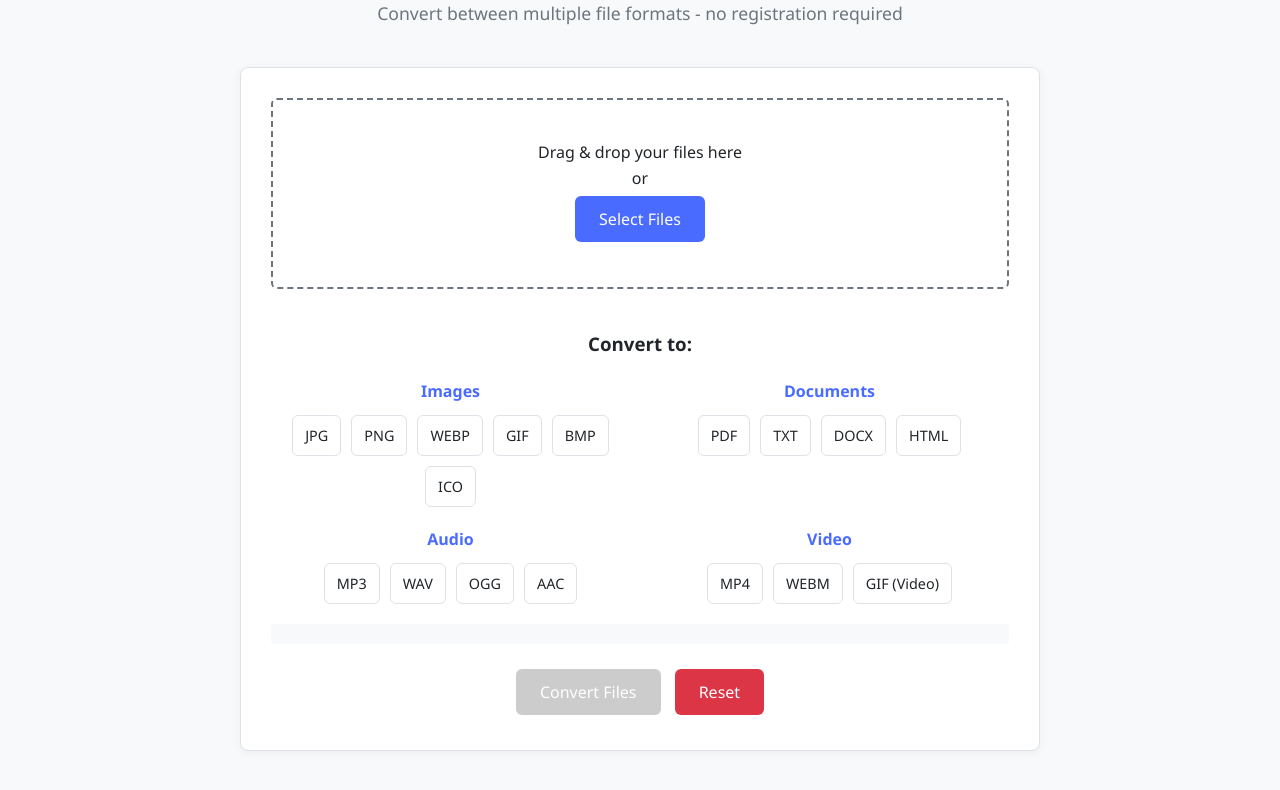
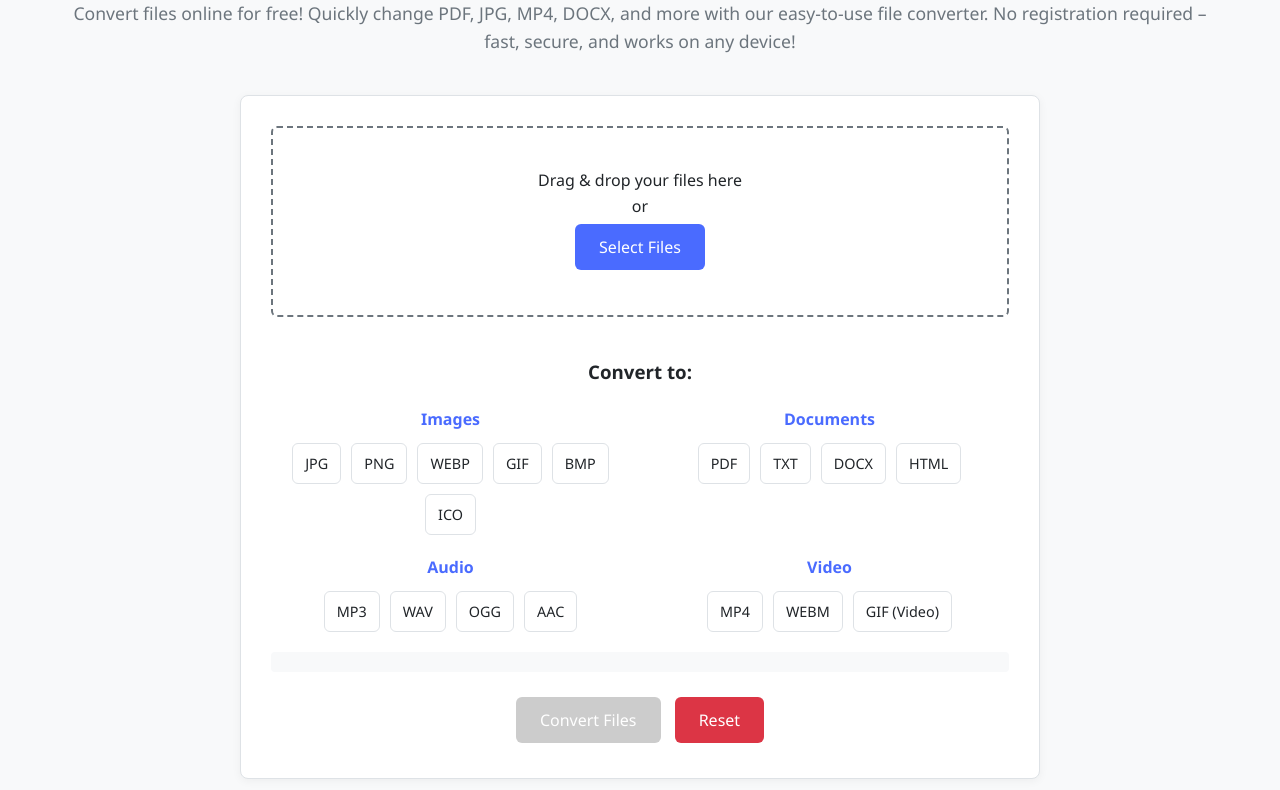
Before and after one commit to convert4free/convert4free, a plain HTML site: page index.html in a window 1280 px wide. Shown: the part 135-925 px from the top of the page. Drawn offline with nearby package versions, Linux system fonts and the light colour scheme.

Commit message:
Update index.html

```diff
--- a/index.html
+++ b/index.html
@@ -5,7 +5,7 @@
     <meta name="viewport" content="width=device-width, initial-scale=1.0">
     <meta name="google-site-verification" content="Gb7O3b43s2HPWfPziwwQVKnCWb5JqonsmPDUAUZCERk" />
 
-    <title>Convert4Free - Multi-Format File Conversion</title>
+    <title>Convert4Free - Free File Conversion Tool – Supports PDF, JPG, MP4, DOCX & More</title>
     <link rel="icon" href="https://i.postimg.cc/Y0940p5f/20250513-051041-0000.png" type="image/png">
 
     <!-- Google AdSense -->
@@ -391,7 +391,7 @@
     <header>
         <button class="theme-toggle" id="themeToggle" aria-label="Toggle dark mode">🌓</button>
         <h1>Convert4Free</h1>
-        <p class="tagline">Convert between multiple file formats - no registration required</p>
+        <p class="tagline">Convert files online for free! Quickly change PDF, JPG, MP4, DOCX, and more with our easy-to-use file converter. No registration required – fast, secure, and works on any device!</p>
     </header>
 
     <main>
```
